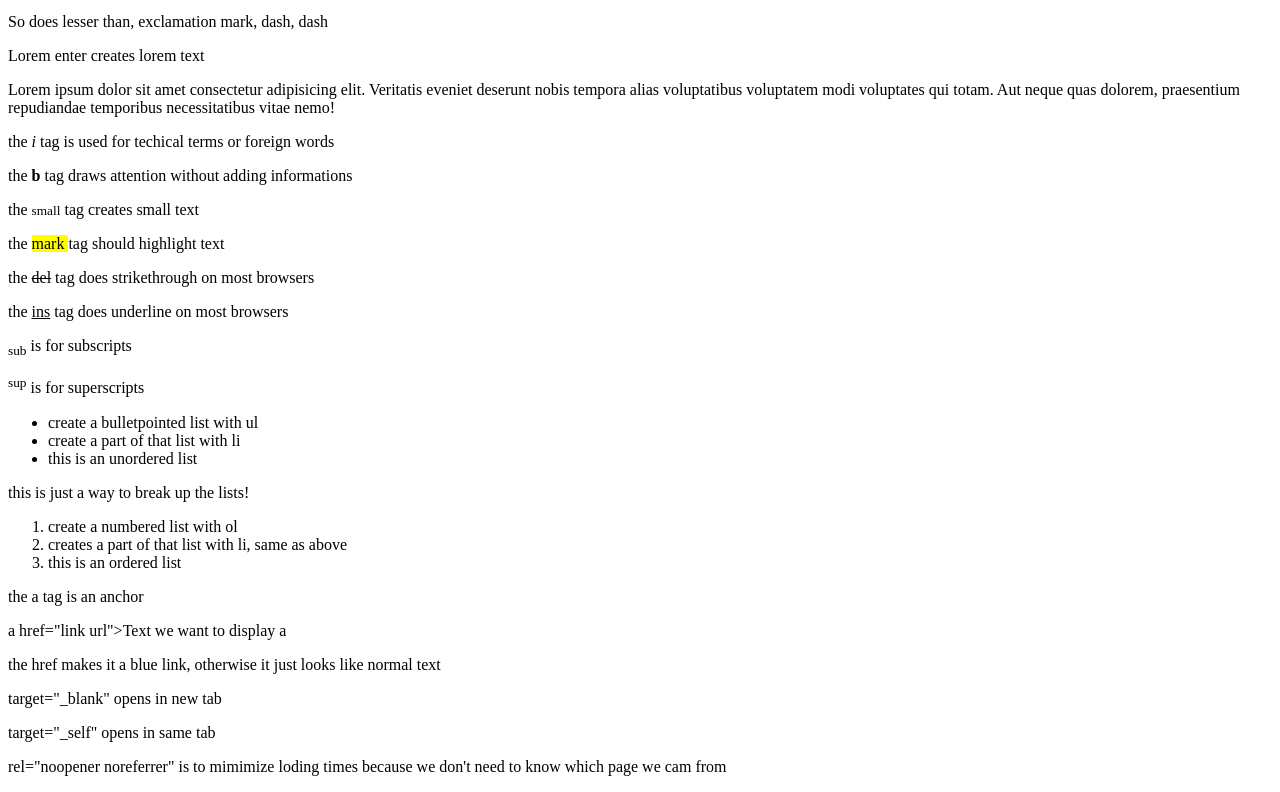
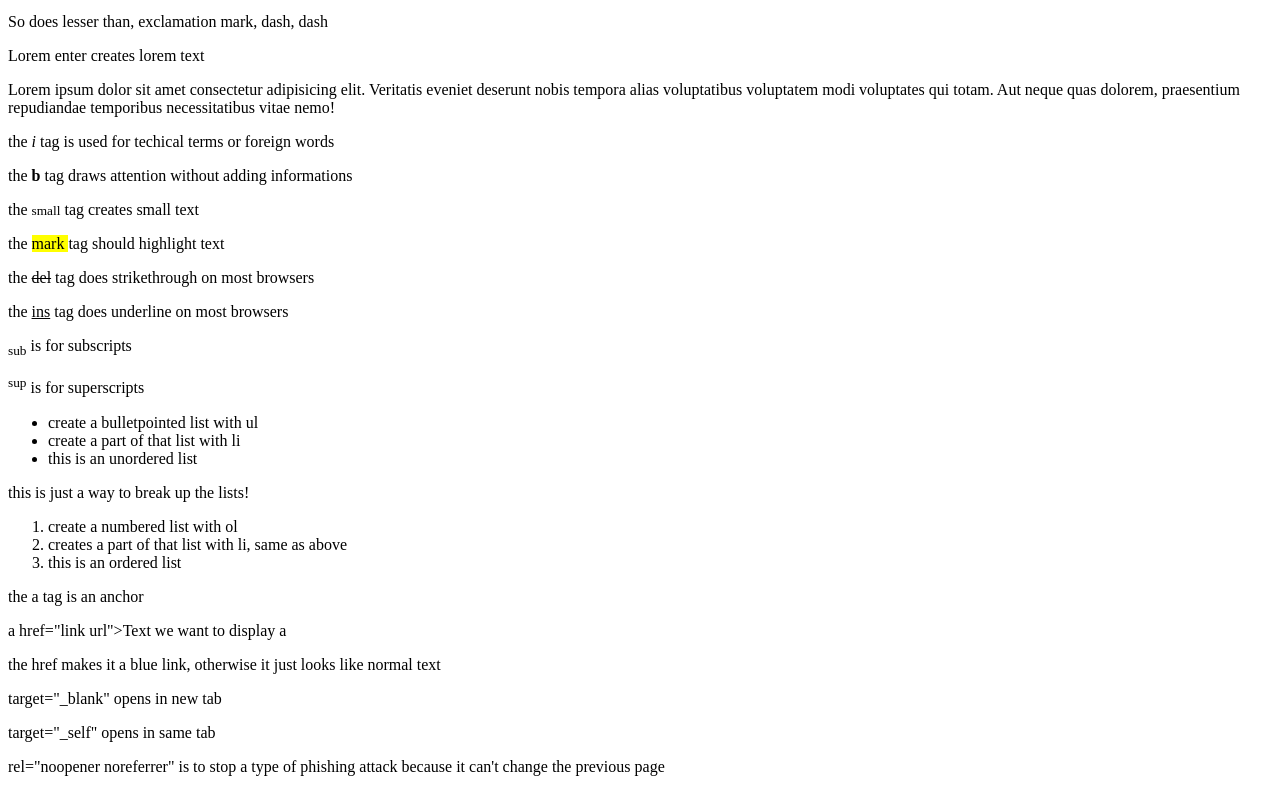
Before and after one commit to CyanCat8991/Odin-html, a plain HTML site: page index.html in a window 1280 px wide. Shown: the part 445-1237 px from the top of the page. Drawn offline with Linux system fonts and the light colour scheme.

Commit message:
fixed explination for why _blank links should use noopener noreferrer

```diff
--- a/index.html
+++ b/index.html
@@ -48,7 +48,7 @@
         <p>the href makes it a blue link, otherwise it just looks like normal text</p>
         <p>target="_blank" opens in new tab </p>
         <p>target="_self" opens in same tab </p>
-        <p>rel="noopener noreferrer" is to mimimize loding times because we don't need to know which page we cam from</p>
+        <p>rel="noopener noreferrer" is to stop a type of phishing attack because it can't change the previous page</p>
     </body>
 
 </html>
```
